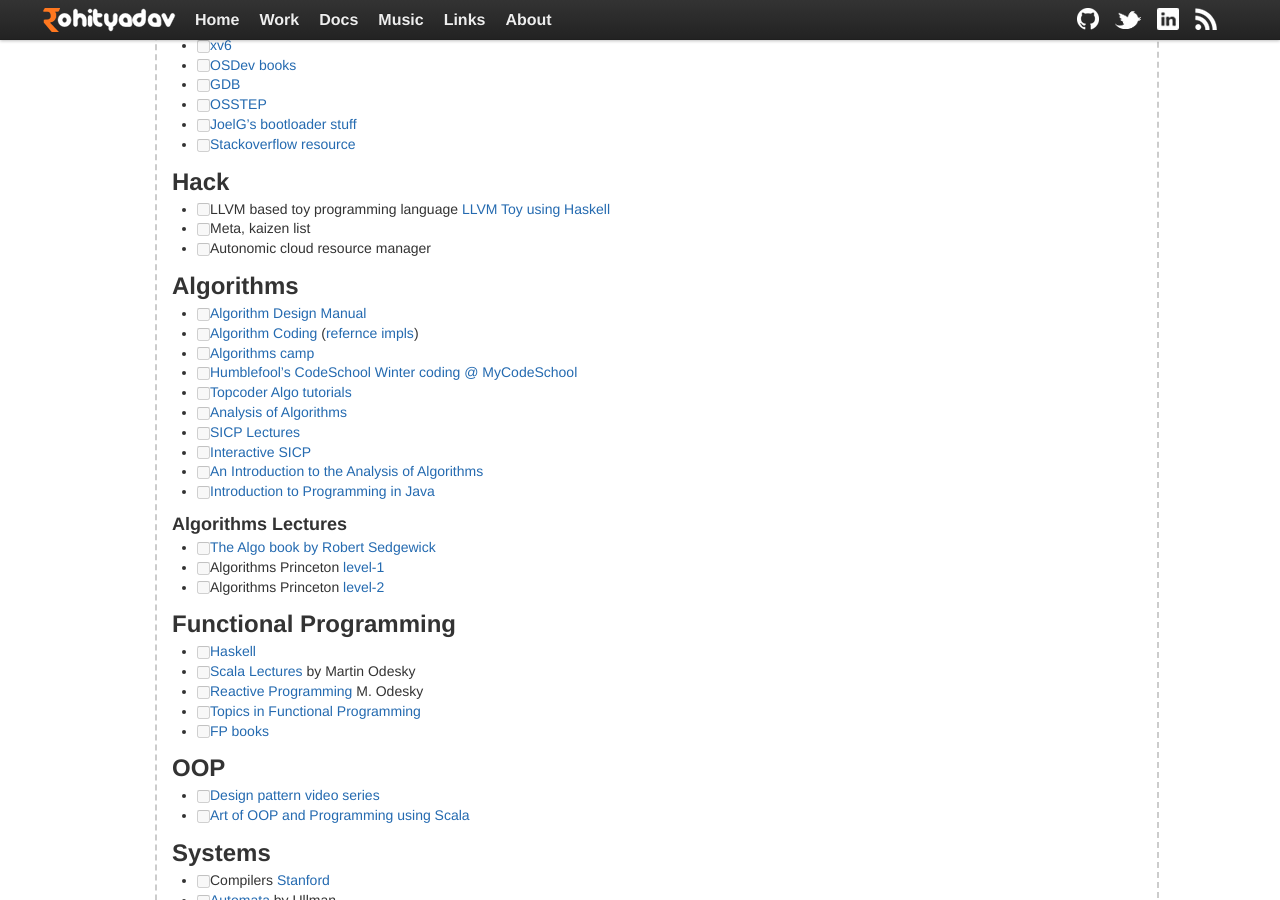
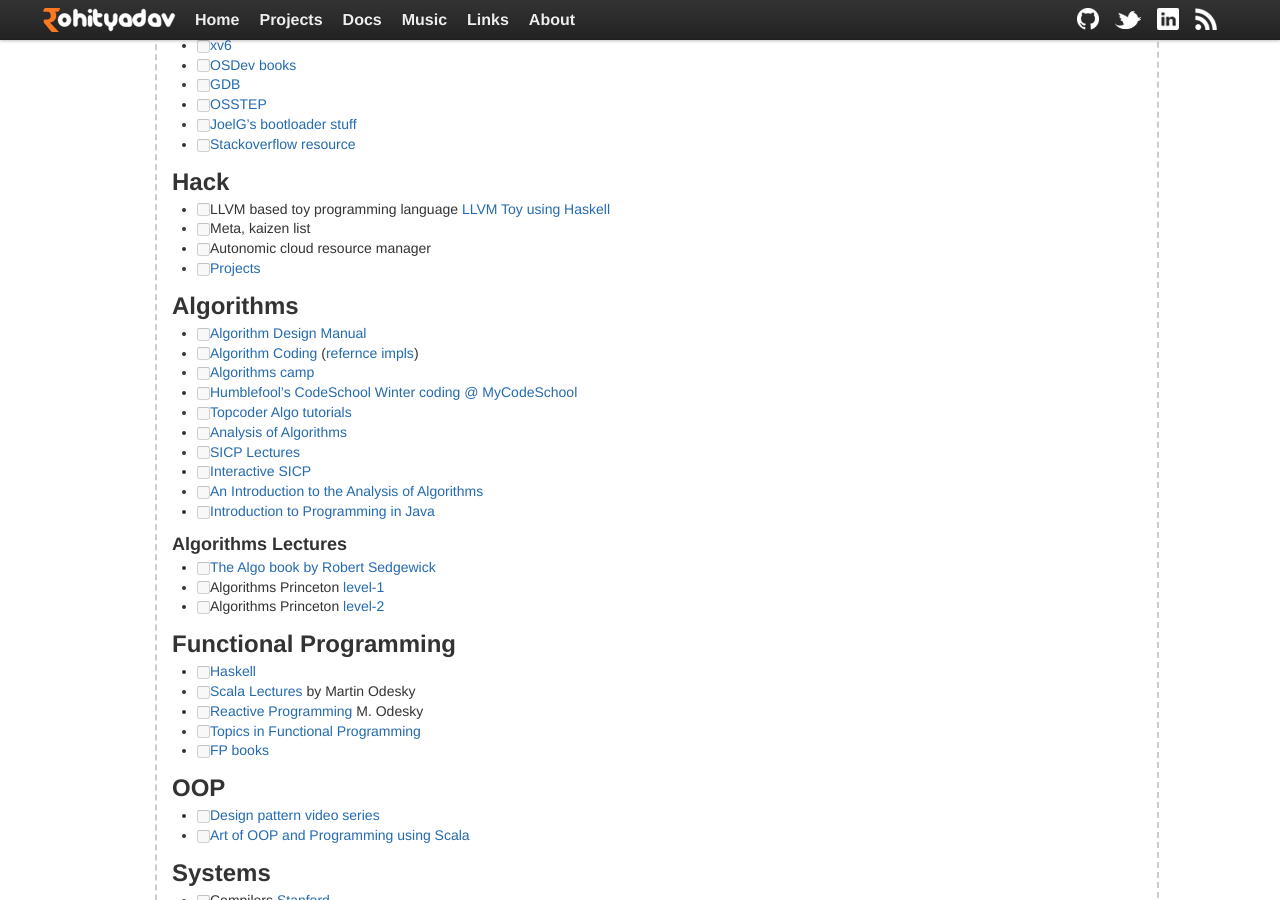
Before and after one commit to rohityadavcloud/rohityadavcloud.github.io, a Jekyll site: the page built from kaizen/index.markdown, in a window 1280 px wide and 900 px high, scrolled down 1398 px. Built offline with Jekyll 4.4.1, drawn with Linux system fonts in a browser that asks for light colours.

Commit message:
proejcts
Signed-off-by: Rohit Yadav <bhaisaab@baagi.org>

```diff
--- a/404.html
+++ b/404.html
@@ -36,7 +36,7 @@
             <li><a href="/"><strong>Home</strong></a></li>
 
             <li class="dropdown">
-              <a href="#" class="dropdown-toggle" data-toggle="dropdown"><strong>Work <b class="caret"></b></strong></a>
+              <a href="#" class="dropdown-toggle" data-toggle="dropdown"><strong>Projects <b class="caret"></b></strong></a>
               <ul class="dropdown-menu">
                 <li><a href="/projects">All Projects</a></li>
                 <li class="divider"></li>
--- a/_layouts/default.html
+++ b/_layouts/default.html
@@ -39,7 +39,7 @@
             <li {% if page.title == "Home" %}class="active"{% endif %}><a href="/"><strong>Home</strong></a></li>
 
             <li {% if page.title == "Projects" %}class="active"{% endif %}>
-              <a href="/projects" class="dropdown-toggle" data-toggle="dropdown"><strong>Work</strong></a>
+              <a href="/projects" class="dropdown-toggle" data-toggle="dropdown"><strong>Projects</strong></a>
             </li>
 
             <li {% if page.title == "Docs" %}class="active"{% endif %}><a href="/docs"><strong>Docs</strong></a></li>
--- a/kaizen/index.markdown
+++ b/kaizen/index.markdown
@@ -87,6 +87,7 @@ tagline: List for 2014
 - [ ] LLVM based toy programming language [LLVM Toy using Haskell](http://www.stephendiehl.com/llvm/)
 - [ ] Meta, kaizen list
 - [ ] Autonomic cloud resource manager
+- [ ] [Projects](https://github.com/karan/Projects)
 
 ## Algorithms
 
```
